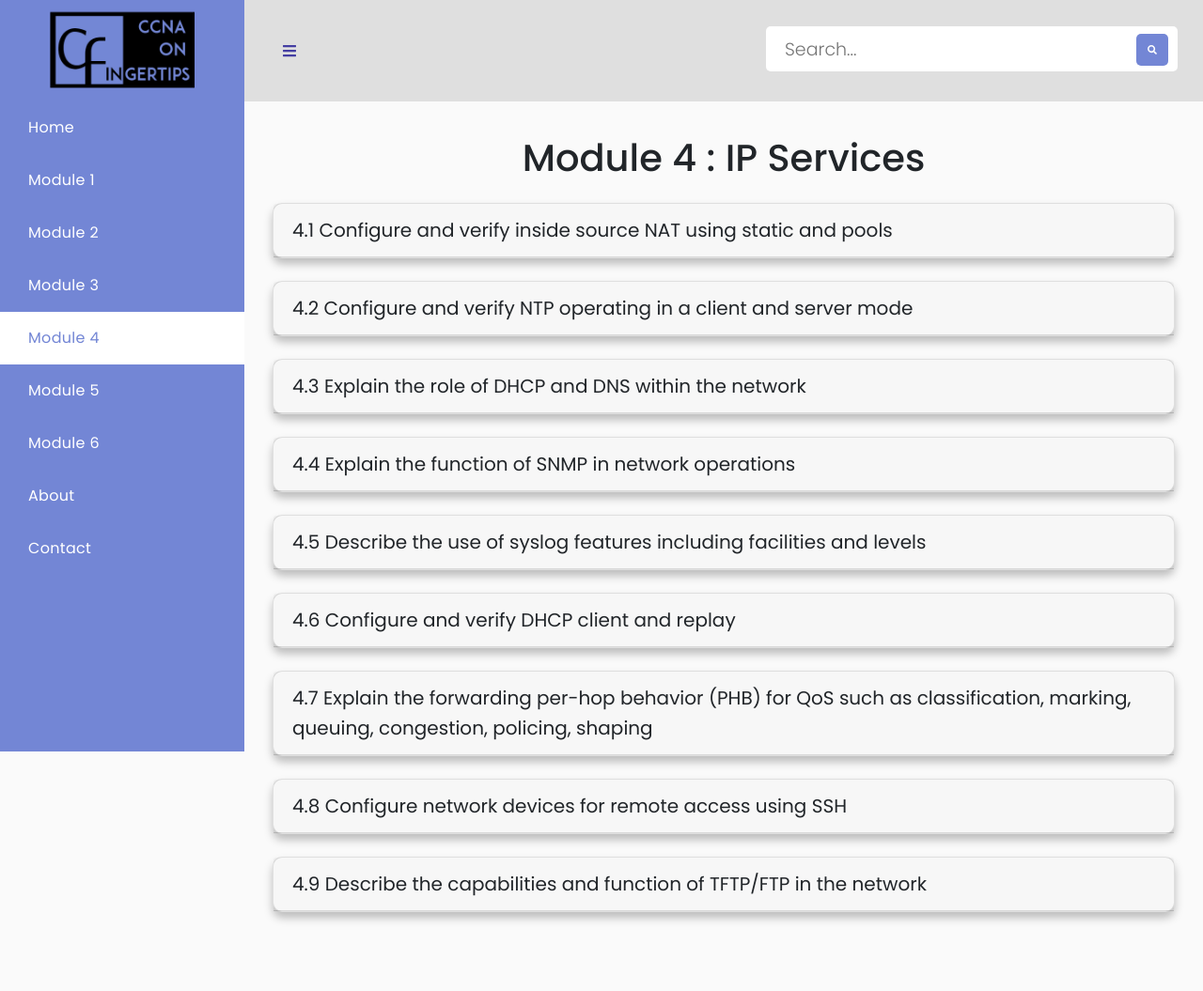
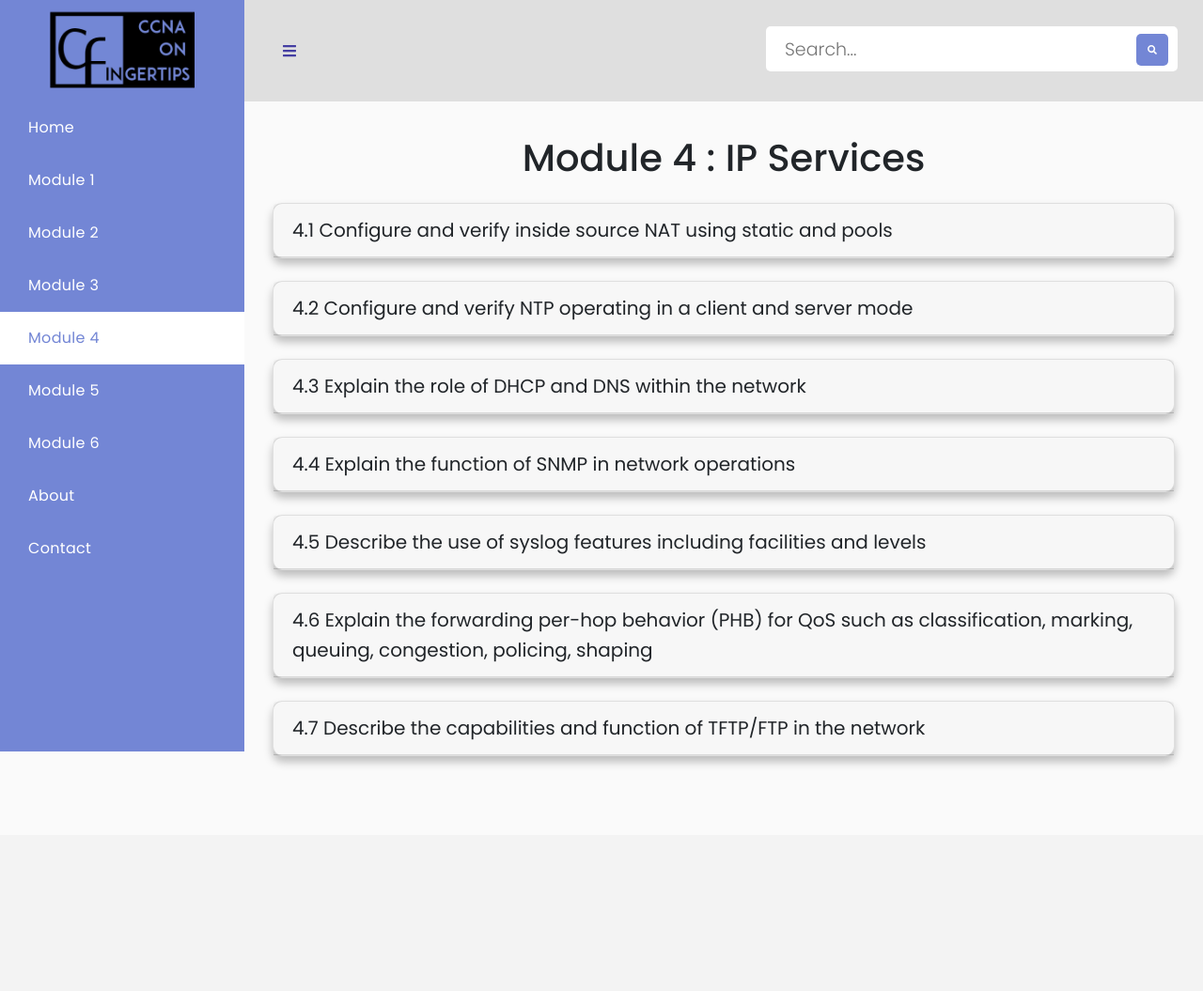
Before and after one commit to akshara01/CCNA-On-FingerTips, a Django app: page /module4 in a window 1280 px wide. Shown: the whole page at 94% size. After the commit the page ends 813 px from the top, so only its background shows below. Run offline with Django 3.2, Linux system fonts and the light colour scheme; some libraries are stand-ins or nearby versions.

Commit message:
Update module4.html

```diff
--- a/website/templates/website/module4.html
+++ b/website/templates/website/module4.html
@@ -61,42 +61,24 @@
                 </div>
               </div>
 
+
               <div class="card mb-4">
                 <div class="card-header" id="heading-2">
                   <h5 class="mb-0">
                     <a href="{% url 'dynamic' model_class='4' mod_no='4.6' sub_modno='-' %}">
-                      4.6 Configure and verify DHCP client and replay
-                    </a>
-                  </h5>
-                </div>
-              </div>
-
-              <div class="card mb-4">
-                <div class="card-header" id="heading-2">
-                  <h5 class="mb-0">
-                    <a href="{% url 'dynamic' model_class='4' mod_no='4.7' sub_modno='-' %}">
-                      4.7 Explain the forwarding per-hop behavior (PHB) for QoS such as classification, marking,
+                      4.6 Explain the forwarding per-hop behavior (PHB) for QoS such as classification, marking,
                 queuing, congestion, policing, shaping
                     </a>
                   </h5>
                 </div>
               </div>
 
-              <div class="card mb-4">
-                <div class="card-header" id="heading-2">
-                  <h5 class="mb-0">
-                    <a href="{% url 'dynamic' model_class='4' mod_no='4.8' sub_modno='-' %}">
-                      4.8 Configure network devices for remote access using SSH
-                    </a>
-                  </h5>
-                </div>
-              </div>
 
               <div class="card mb-4">
                 <div class="card-header" id="heading-2">
                   <h5 class="mb-0">
-                    <a href="{% url 'dynamic' model_class='4' mod_no='4.9' sub_modno='-' %}">
-                     4.9 Describe the capabilities and function of TFTP/FTP in the network
+                    <a href="{% url 'dynamic' model_class='4' mod_no='4.7' sub_modno='-' %}">
+                     4.7 Describe the capabilities and function of TFTP/FTP in the network
                     </a>
                   </h5>
                 </div>
```
